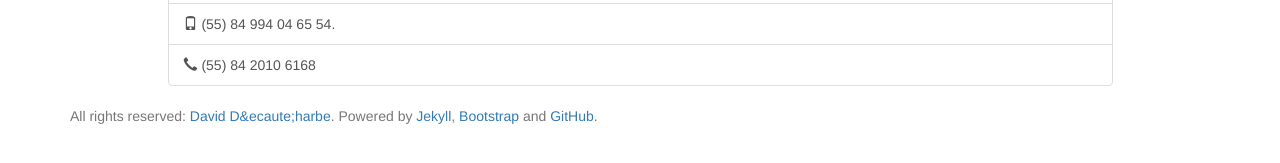
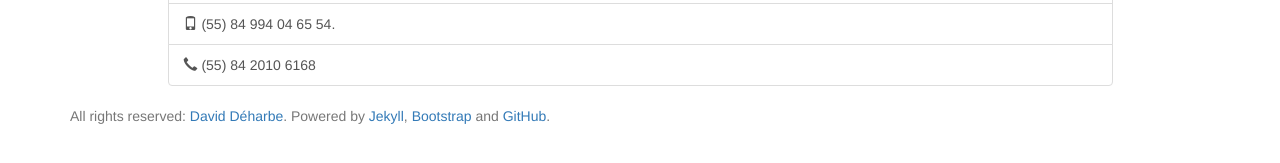
Before and after one commit to DavidDeharbe/DavidDeharbe.github.io, a Jekyll site: the page built from index.html, in a window 1280 px wide. Shown: the part 567-730 px from the top of the page. Built offline with Jekyll 4.4.1, drawn with Linux system fonts in a browser that asks for light colours; Markdown is read by kramdown in place of the engine named in the settings.

Commit message:
fixed é in footnote:

```diff
--- a/_layouts/default.html
+++ b/_layouts/default.html
@@ -48,7 +48,7 @@
 
     <div id="footer">
       <div class="container">
-        <p class="text-muted credit">All rights reserved: <a href="contacts.html">David D&ecaute;harbe</a>. Powered by <a href="http://jekyllrb.com">Jekyll</a>, <a href="http://getbootstrap.com">Bootstrap</a> and <a href="http://github.com">GitHub</a>.</p>
+        <p class="text-muted credit">All rights reserved: <a href="contacts.html">David D&eacute;harbe</a>. Powered by <a href="http://jekyllrb.com">Jekyll</a>, <a href="http://getbootstrap.com">Bootstrap</a> and <a href="http://github.com">GitHub</a>.</p>
       </div>
     </div>
 
```
